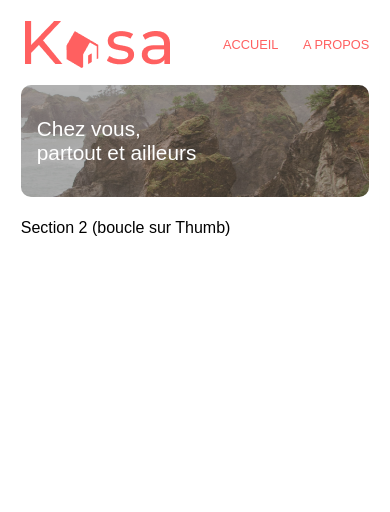
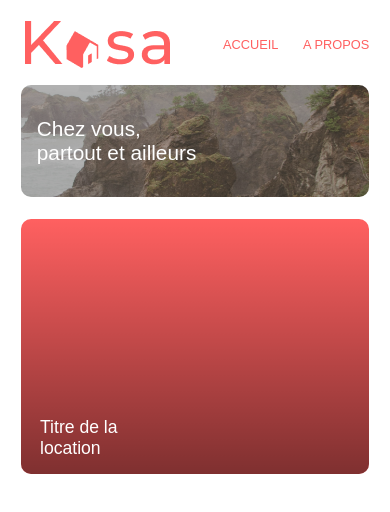
Before and after one commit to Missfantaxya/AlexiaSkrzypczak_11_22082022, a React (Create React App) app: page / in a window 390 px wide. Shown: the top 512 px of the page. Built offline with nearby package versions, Linux system fonts and the light colour scheme.

Commit message:
integration thumbs mobile first & desktop

```diff
--- a/src/components/App.js
+++ b/src/components/App.js
@@ -1,6 +1,6 @@
 import './App.css';
 import Header from './Header';
-import Mask from './Mask';
+import Home from './Home';
 
 
 function App() {
@@ -8,8 +8,7 @@ function App() {
     <div className="app">
       <Header />
       <main>
-        <Mask />
-        <p>Section 2 (boucle sur Thumb)</p>
+        <Home />
       </main>
     </div>
   );
--- /dev/null
+++ b/src/components/Home.css
@@ -0,0 +1,6 @@
+@media screen and (min-width: 1440px) {
+  .thumbs{
+    background-color: #F7F7F7;
+    border-radius: 25px;
+  }
+}
--- /dev/null
+++ b/src/components/Home.js
@@ -0,0 +1,18 @@
+import "./Home.css"
+
+import Mask from "./Mask.js"
+import Thumb from "./Thumb"
+
+function Home ()
+{
+  return (
+    <>
+      <Mask />
+      <section className="thumbs">
+        <Thumb />
+      </section>
+    </>
+ )
+}
+
+export default Home
--- /dev/null
+++ b/src/components/Thumb.css
@@ -0,0 +1,33 @@
+.thumb{
+  height: 15.9rem;
+  background-color: #FF6060;
+  border-radius: 10px;
+}
+
+.thumb__background{
+  height: 100%;
+  background: linear-gradient(180deg,
+  rgba(255, 255, 255, 0) 0%,
+  rgba(0, 0, 0, 0.5) 100%);
+  border-radius: 10px;
+  display: flex;
+  justify-content: flex-start;
+  align-items: flex-end;
+}
+
+.thumb__content{
+  color: #FFFFFF;
+  width:30%;
+  font-size: 1.1rem;
+  font-weight: 500;
+  margin-left: 1.2rem;
+  margin-bottom: 0.9rem;
+
+}
+
+@media screen and (min-width: 1440px) {
+  .thumb{
+    width: 21.2rem;
+    height: 21.2rem;
+  }
+}
--- /dev/null
+++ b/src/components/Thumb.js
@@ -0,0 +1,14 @@
+import "./Thumb.css"
+
+function Thumb ()
+{
+  return (
+    <article className="thumb">
+      <div className="thumb__background">
+        <p className="thumb__content">Titre de la location</p>
+      </div>
+    </article>
+  )
+}
+
+export default Thumb
```
